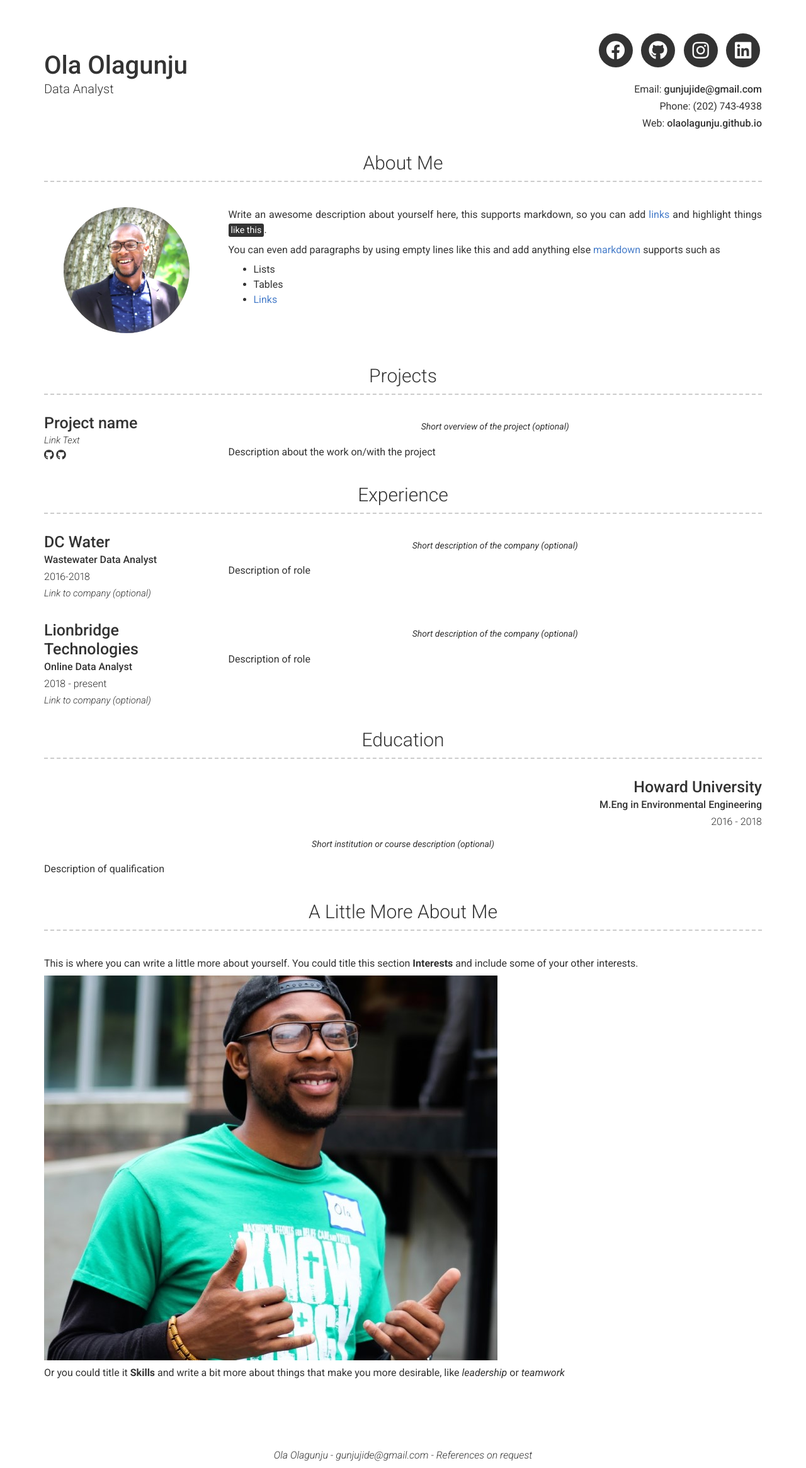
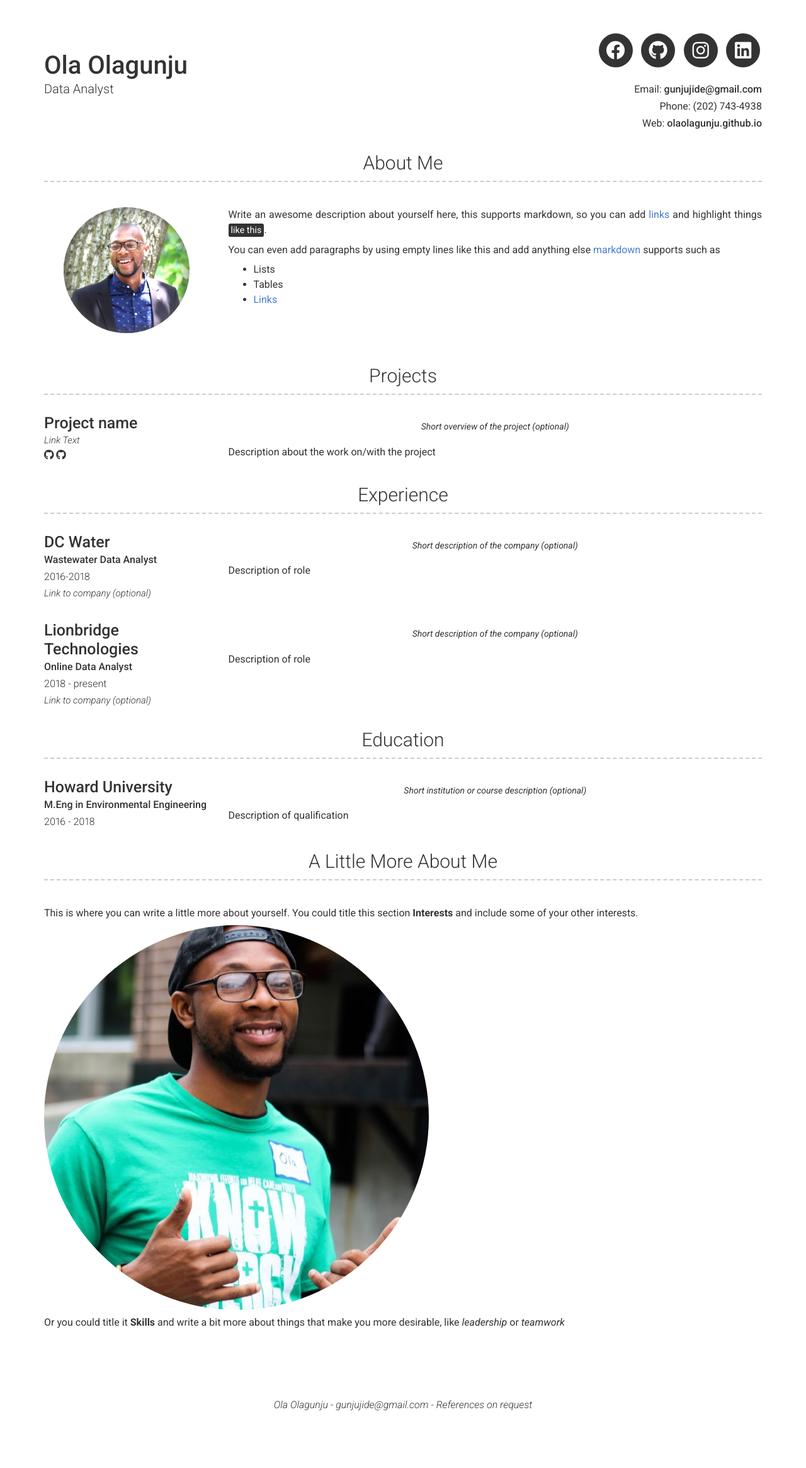
Before and after one commit to OlaOlagunju/cloudgeek.com.ng, a Jekyll site: the page built from index.md, in a window 1280 px wide. Shown: the whole page at 63% size. Built offline with Jekyll 4.4.1, drawn with Linux system fonts in a browser that asks for light colours; nearby versions of some CDN libraries; after the commit the page ends 2251 px from its top, so only the background shows below that.

Commit message:
updated profile

```diff
--- a/_config.yml
+++ b/_config.yml
@@ -103,7 +103,7 @@ content:
   - title: Education
     layout: list
     content:
-      - layout: top-right
+      - layout: top-left
         title: Howard University
         sub_title: M.Eng in Environmental Engineering
         caption: 2016 - 2018
@@ -116,7 +116,7 @@ content:
     content: | # this will include new lines to allow paragraphs
       This is where you can write a little more about yourself. You could title this section **Interests** and include some of your other interests.
 
-      ![alt text](/images/me2.jpeg "Mercy-Worldwide")
+      ![alt text](/images/mecirc.png "Mercy-Worldwide")
 
       Or you could title it **Skills** and write a bit more about things that make you more desirable, like *leadership* or *teamwork*
 
```
Also changed, not shown: images/mecirc.png (added).
